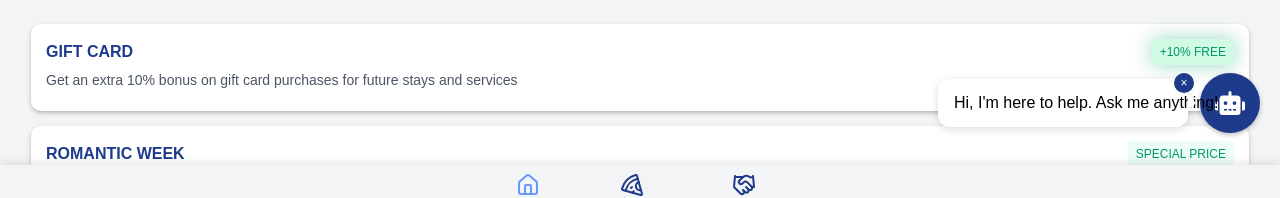
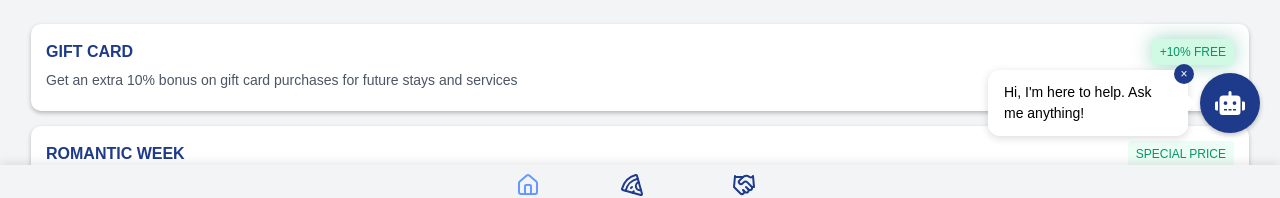
Before and after one commit to Mardar91/nva-webapp, a React (Create React App) app: page / in a window 1280 px wide. Shown: the part 547-745 px from the top of the page. Built offline with nearby package versions, Linux system fonts and the light colour scheme.

Commit message:
Update FloatingChatButton.css

```diff
--- a/src/components/FloatingChatButton.css
+++ b/src/components/FloatingChatButton.css
@@ -1,7 +1,7 @@
 /* FloatingChatButton.css */
 .floating-chat-button {
   position: fixed;
-  bottom: 120px; /* Posizionamento base per tutti i dispositivi */
+  bottom: 120px;
   right: 20px;
   z-index: 9999;
   pointer-events: auto;
@@ -20,50 +20,6 @@
   transform: translateZ(0);
 }
 
-/* Fix specifico per iPhone */
-@supports (-webkit-touch-callout: none) {
-  .floating-chat-button {
-    bottom: calc(120px + env(safe-area-inset-bottom, 0px));
-    right: 20px;
-    z-index: 99999;
-  }
-
-  .ios-device {
-    transform: translateZ(0);
-    -webkit-tap-highlight-color: transparent;
-  }
-
-  .ios-device .chat-button {
-    -webkit-transform: translateZ(0);
-    -webkit-backface-visibility: hidden;
-  }
-}
-
-/* Specifica per la versione standalone su iOS */
-@media all and (display-mode: standalone) {
-  @supports (-webkit-touch-callout: none) {
-    .floating-chat-button {
-      bottom: calc(70px + env(safe-area-inset-bottom, 0px)); /* Leggermente più in basso solo per standalone */
-    }
-  }
-}
-
-/* Media query per schermi più piccoli o in modalità landscape */
-@media screen and (max-height: 700px) {
-  .floating-chat-button {
-    bottom: 100px;
-  }
-
-  @supports (-webkit-touch-callout: none) {
-    .floating-chat-button {
-      bottom: calc(100px + env(safe-area-inset-bottom, 0px));
-    }
-  }
-}
-
-/* FloatingChatButton.css */
-/* ... (stili esistenti rimangono invariati) ... */
-
 .chat-prompt {
   position: absolute;
   right: calc(100% + 12px);
@@ -73,10 +29,20 @@
   padding: 12px 16px;
   border-radius: 12px;
   box-shadow: 0 2px 8px rgba(0, 0, 0, 0.15);
-  white-space: nowrap;
-  max-width: 250px;
+  width: max-content;
+  max-width: 200px;
+  font-size: 14px;
+  word-wrap: break-word;
   z-index: 9998;
   animation: fadeIn 0.3s ease-in-out;
+}
+
+@media screen and (max-width: 350px) {
+  .chat-prompt {
+    max-width: 150px;
+    right: calc(100% + 8px);
+    font-size: 13px;
+  }
 }
 
 .chat-prompt::after {
@@ -118,6 +84,47 @@
   }
 }
 
+/* Fix specifico per iPhone */
+@supports (-webkit-touch-callout: none) {
+  .floating-chat-button {
+    bottom: calc(120px + env(safe-area-inset-bottom, 0px));
+    right: 20px;
+    z-index: 99999;
+  }
+
+  .ios-device {
+    transform: translateZ(0);
+    -webkit-tap-highlight-color: transparent;
+  }
+
+  .ios-device .chat-button {
+    -webkit-transform: translateZ(0);
+    -webkit-backface-visibility: hidden;
+  }
+}
+
+/* Specifica per la versione standalone su iOS */
+@media all and (display-mode: standalone) {
+  @supports (-webkit-touch-callout: none) {
+    .floating-chat-button {
+      bottom: calc(70px + env(safe-area-inset-bottom, 0px));
+    }
+  }
+}
+
+/* Media query per schermi più piccoli o in modalità landscape */
+@media screen and (max-height: 700px) {
+  .floating-chat-button {
+    bottom: 100px;
+  }
+
+  @supports (-webkit-touch-callout: none) {
+    .floating-chat-button {
+      bottom: calc(100px + env(safe-area-inset-bottom, 0px));
+    }
+  }
+}
+
 @media (prefers-color-scheme: dark) {
   .chat-prompt {
     background-color: #1e293b;
@@ -128,12 +135,3 @@
     border-left-color: #1e293b;
   }
 }
-
-/* Fix per iOS in modalità standalone */
-@media all and (display-mode: standalone) {
-  @supports (-webkit-touch-callout: none) {
-    .chat-prompt {
-      right: calc(100% + 16px);
-    }
-  }
-}
```
